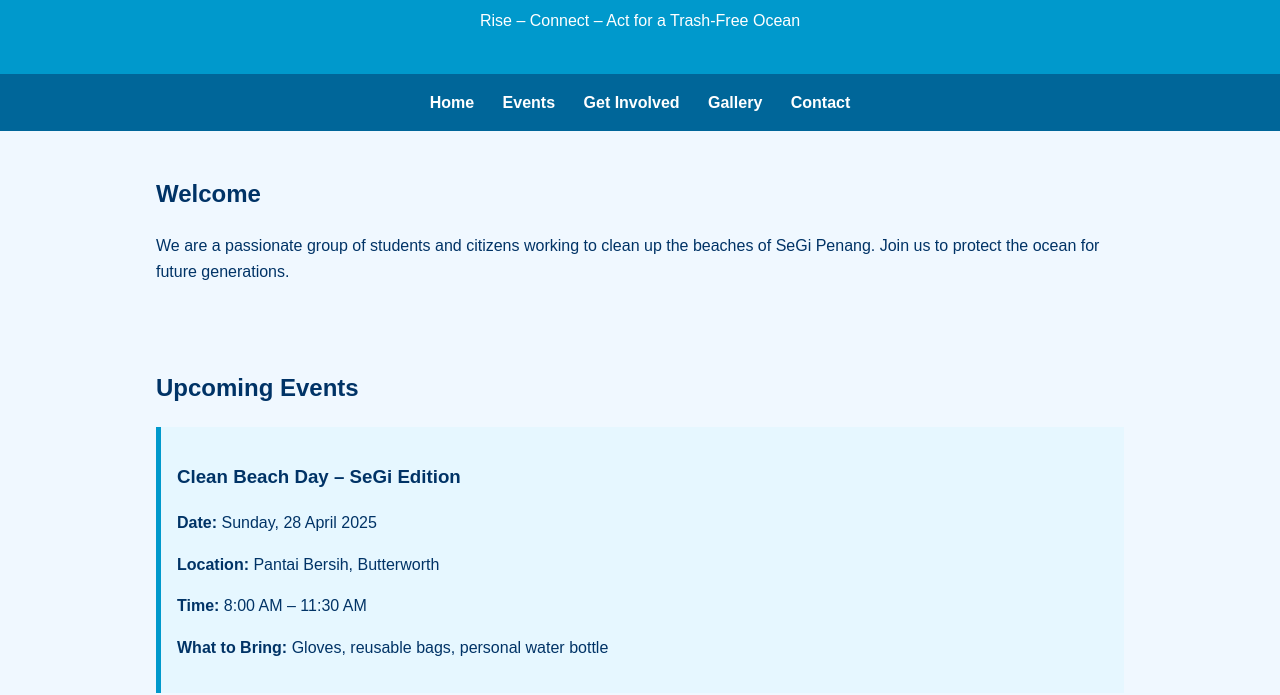
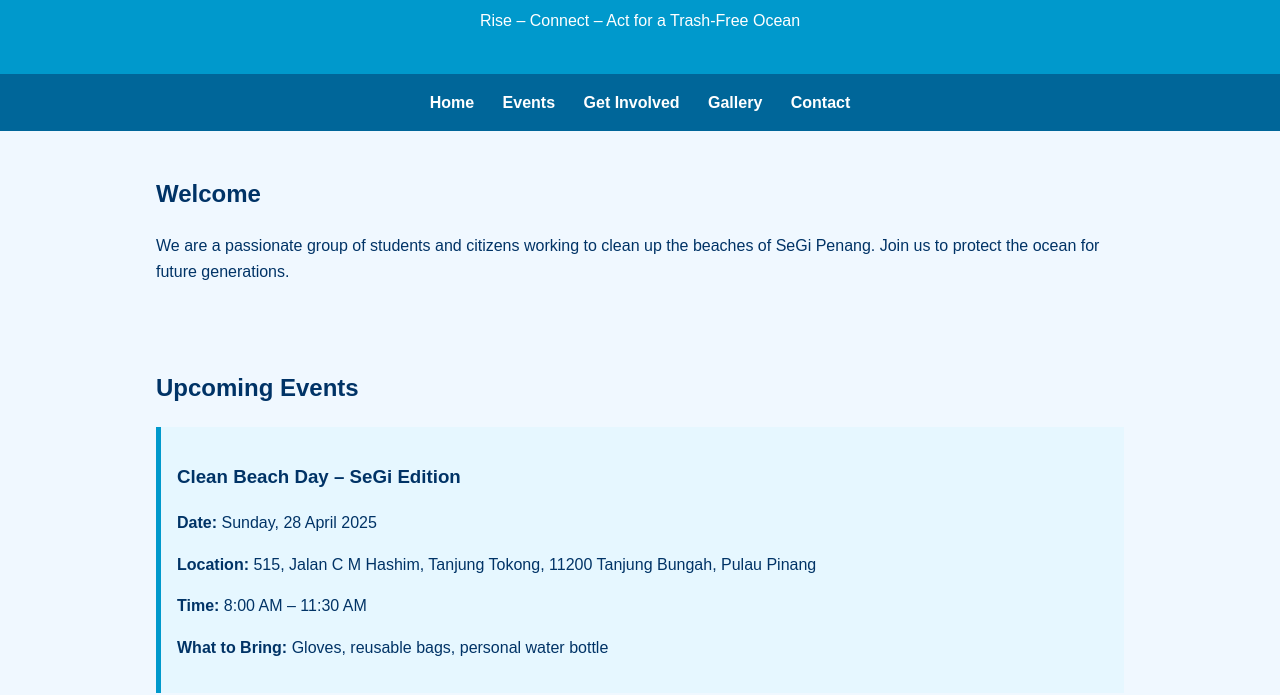
Before and after one commit to Nathan6426/SeaSeGi, a plain HTML site: page index.html in a window 1280 px wide. Shown: the part 110-805 px from the top of the page. Drawn offline with Linux system fonts and the light colour scheme.

Commit message:
Update index.html

```diff
--- a/index.html
+++ b/index.html
@@ -93,7 +93,7 @@
     <div class="event">
       <h3>Clean Beach Day – SeGi Edition</h3>
       <p><strong>Date:</strong> Sunday, 28 April 2025</p>
-      <p><strong>Location:</strong> Pantai Bersih, Butterworth</p>
+      <p><strong>Location:</strong> 515, Jalan C M Hashim, Tanjung Tokong, 11200 Tanjung Bungah, Pulau Pinang</p>
       <p><strong>Time:</strong> 8:00 AM – 11:30 AM</p>
       <p><strong>What to Bring:</strong> Gloves, reusable bags, personal water bottle</p>
     </div>
```
